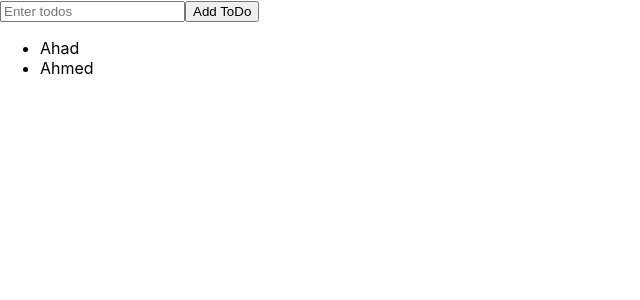
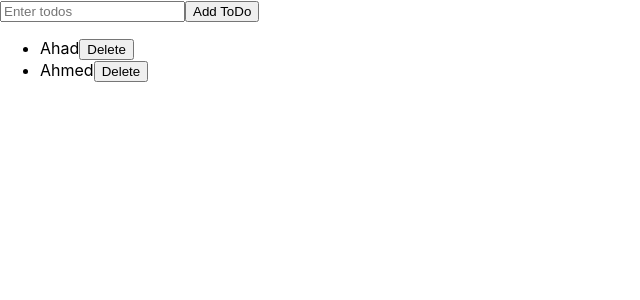
Before and after one commit to MuhammadAhmedLakhani/React-Advance, a React (Create React App) app: page / in a window 1280 px wide. Shown: the top 300 px of the page, without its empty margins (0-640 px from the left). Built offline with nearby package versions, Linux system fonts and the light colour scheme.

Commit message:
Hooks:Todo (delete functionality)

```diff
--- a/src/App.jsx
+++ b/src/App.jsx
@@ -15,7 +15,12 @@ const addToDo = () => {
   setValue("")
 
 }
-
+const deleteToDo = (index) => {
+  console.log(index)
+  let oldtodos = [...todos]
+  oldtodos.splice(index,1)
+  setTodos(oldtodos)
+}
 
 
 console.log(todos,"todos")
@@ -24,7 +29,9 @@ console.log(todos,"todos")
       <input type="text"placeholder='Enter todos' value={value}    onChange={(e)=> setValue(e.target.value)} />
       <button onClick={addToDo}>Add ToDo</button>
       <ul>
-          {todos.map((v,i)=><li key={i}>{v.value}</li>
+          {todos.map((v,i)=><li key={i}>{v.value}
+            <button onClick={()=>deleteToDo(i)}>Delete</button>
+          </li>
           )}
       </ul>
     </div>
```
Also changed, not shown: src/nootes.txt.
